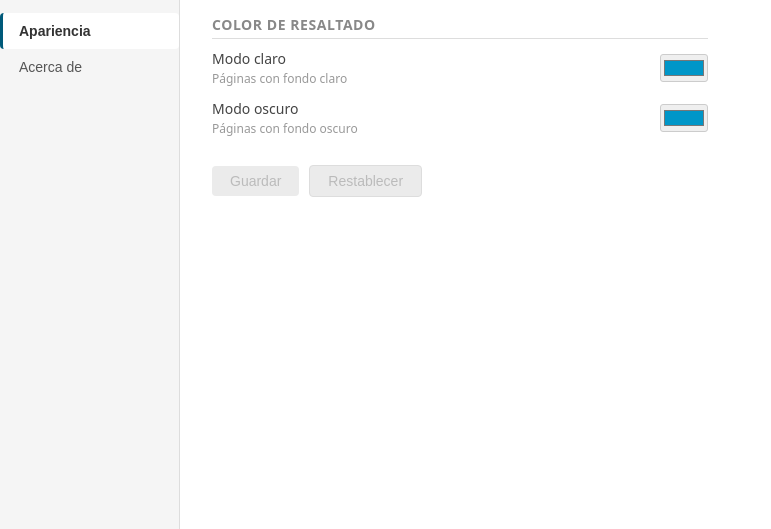
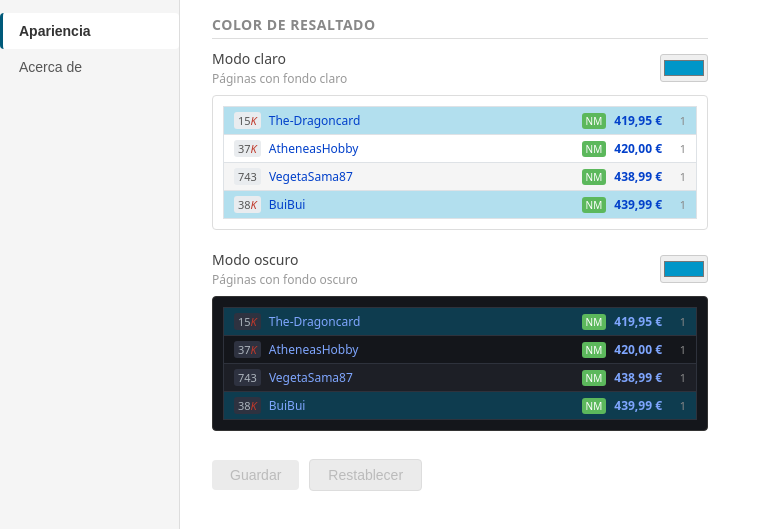
Before and after one commit to Vegekku/cardmarket-extension, a browser extension: page src/options.html in a window 1280 px wide. Shown: the part 59-588 px from the top of the page, without its empty margins (0-771 px from the left). Drawn offline with Linux system fonts and the light colour scheme; files that its build step writes are made by us from their sources; files whose address does not match are found by name.

Commit message:
fix: correct zebra striping colors and add border-top to first row in options preview

```diff
--- a/src/options.html
+++ b/src/options.html
@@ -31,12 +31,29 @@
           </div>
           <input type="color" id="colorLight">
         </div>
+        <div class="preview-wrap preview-wrap--light">
+          <div class="table-body" id="previewLight">
+            <div class="article-row highlighted"><span class="sell-count">15<em>K</em></span><span class="seller-name">The-Dragoncard</span><span class="badge-cond">NM</span><span class="price">419,95 €</span><span class="qty">1</span></div>
+            <div class="article-row"><span class="sell-count">37<em>K</em></span><span class="seller-name">AtheneasHobby</span><span class="badge-cond">NM</span><span class="price">420,00 €</span><span class="qty">1</span></div>
+            <div class="article-row"><span class="sell-count">743</span><span class="seller-name">VegetaSama87</span><span class="badge-cond">NM</span><span class="price">438,99 €</span><span class="qty">1</span></div>
+            <div class="article-row highlighted"><span class="sell-count">38<em>K</em></span><span class="seller-name">BuiBui</span><span class="badge-cond">NM</span><span class="price">439,99 €</span><span class="qty">1</span></div>
+          </div>
+        </div>
+
         <div class="row">
           <div>
             <label>Modo oscuro</label>
             <div class="hint">Páginas con fondo oscuro</div>
           </div>
           <input type="color" id="colorDark">
+        </div>
+        <div class="preview-wrap preview-wrap--dark">
+          <div class="table-body" id="previewDark">
+            <div class="article-row highlighted"><span class="sell-count">15<em>K</em></span><span class="seller-name">The-Dragoncard</span><span class="badge-cond">NM</span><span class="price">419,95 €</span><span class="qty">1</span></div>
+            <div class="article-row"><span class="sell-count">37<em>K</em></span><span class="seller-name">AtheneasHobby</span><span class="badge-cond">NM</span><span class="price">420,00 €</span><span class="qty">1</span></div>
+            <div class="article-row"><span class="sell-count">743</span><span class="seller-name">VegetaSama87</span><span class="badge-cond">NM</span><span class="price">438,99 €</span><span class="qty">1</span></div>
+            <div class="article-row highlighted"><span class="sell-count">38<em>K</em></span><span class="seller-name">BuiBui</span><span class="badge-cond">NM</span><span class="price">439,99 €</span><span class="qty">1</span></div>
+          </div>
         </div>
 
         <div class="actions">
--- a/src/options.js
+++ b/src/options.js
@@ -88,16 +88,25 @@ function init() {
         resetBtn.disabled = isDefault;
     }
 
+    /**
+     * Actualiza el color de fondo de las previsualizaciones según los pickers.
+     */
+    function updatePreview() {
+        document.querySelectorAll('#previewLight .highlighted').forEach(r => r.style.backgroundColor = hexToRgba(lightInput.value));
+        document.querySelectorAll('#previewDark .highlighted').forEach(r => r.style.backgroundColor = hexToRgba(darkInput.value));
+    }
+
     chrome.storage.sync.get('highlightColors', data => {
         const colors = { ...DEFAULT_COLORS, ...(data.highlightColors || {}) };
         savedColors = { ...colors };
         lightInput.value = rgbaToHex(colors.light);
         darkInput.value = rgbaToHex(colors.dark);
+        updatePreview();
         updateButtons();
     });
 
-    lightInput.addEventListener('input', updateButtons);
-    darkInput.addEventListener('input', updateButtons);
+    lightInput.addEventListener('input', () => { updatePreview(); updateButtons(); });
+    darkInput.addEventListener('input', () => { updatePreview(); updateButtons(); });
 
     saveBtn.addEventListener('click', () => {
         const colors = {
@@ -116,6 +125,7 @@ function init() {
             savedColors = { ...DEFAULT_COLORS };
             lightInput.value = defaultHexLight;
             darkInput.value = defaultHexDark;
+            updatePreview();
             updateButtons();
             showStatus('Restablecido ✓');
         });
--- a/src/styles/options.css
+++ b/src/styles/options.css
@@ -29,10 +29,35 @@ h2:first-of-type { margin-top: 0; }
 .tab-btn.active { border-left-color: var(--color-primary); background: #fff; color: #333; font-weight: bold; }
 .content { flex: 1; padding: 28px 32px; max-width: 560px; }
 
-.row { display: flex; align-items: center; justify-content: space-between; margin-bottom: 12px; }
+.row { display: flex; align-items: center; justify-content: space-between; margin-bottom: 8px; }
 .row label { flex: 1; color: #444; }
 .row .hint { font-size: 12px; color: #999; margin-top: 2px; }
 input[type=color] { width: 48px; height: 28px; padding: 1px; border: 1px solid #ccc; border-radius: 3px; cursor: pointer; }
+
+.preview-wrap { border-radius: 4px; border: 1px solid #ddd; overflow: hidden; margin-bottom: 20px; padding: 10px; }
+.preview-wrap--light { background: #fff; }
+.preview-wrap--dark { background: #14161b; border-color: #333; }
+
+.table-body .article-row { display: flex; align-items: center; gap: 8px; padding: 5px 10px; font-size: 12px; border-bottom: 1px solid #dee2e6; border-left: 1px solid #dee2e6; border-right: 1px solid #dee2e6; }
+.table-body .article-row:first-child { border-top: 1px solid #dee2e6; }
+.table-body .article-row:nth-child(odd) { background: #f5f5f5; }
+.preview-wrap--dark .article-row { border-left-color: #2e323c; border-right-color: #2e323c; border-bottom-color: #2e323c; }
+.preview-wrap--dark .article-row:first-child { border-top-color: #2e323c; }
+.preview-wrap--dark .article-row:nth-child(odd) { background: #1d1f26; }
+
+.sell-count { font-size: 11px; background: #e9ecef; color: #555; border-radius: 3px; padding: 1px 4px; white-space: nowrap; }
+.sell-count em { font-style: italic; color: #c0392b; }
+.preview-wrap--dark .sell-count { background: #2e3240; color: #adb5bd; }
+
+.seller-name { flex: 1; color: #0240ca; font-size: 12px; }
+.preview-wrap--dark .seller-name { color: #7fa6fe; }
+
+.badge-cond { font-size: 10px; background: #5cb85c; color: #fff; border-radius: 3px; padding: 1px 4px; }
+
+.price { font-size: 12px; font-weight: bold; color: #0240ca; white-space: nowrap; }
+.preview-wrap--dark .price { color: #7fa6fe; }
+
+.qty { font-size: 11px; color: #888; width: 16px; text-align: right; }
 
 .actions { margin-top: 28px; display: flex; gap: 10px; align-items: center; }
 button { border-radius: 4px; font-size: 14px; }
```
